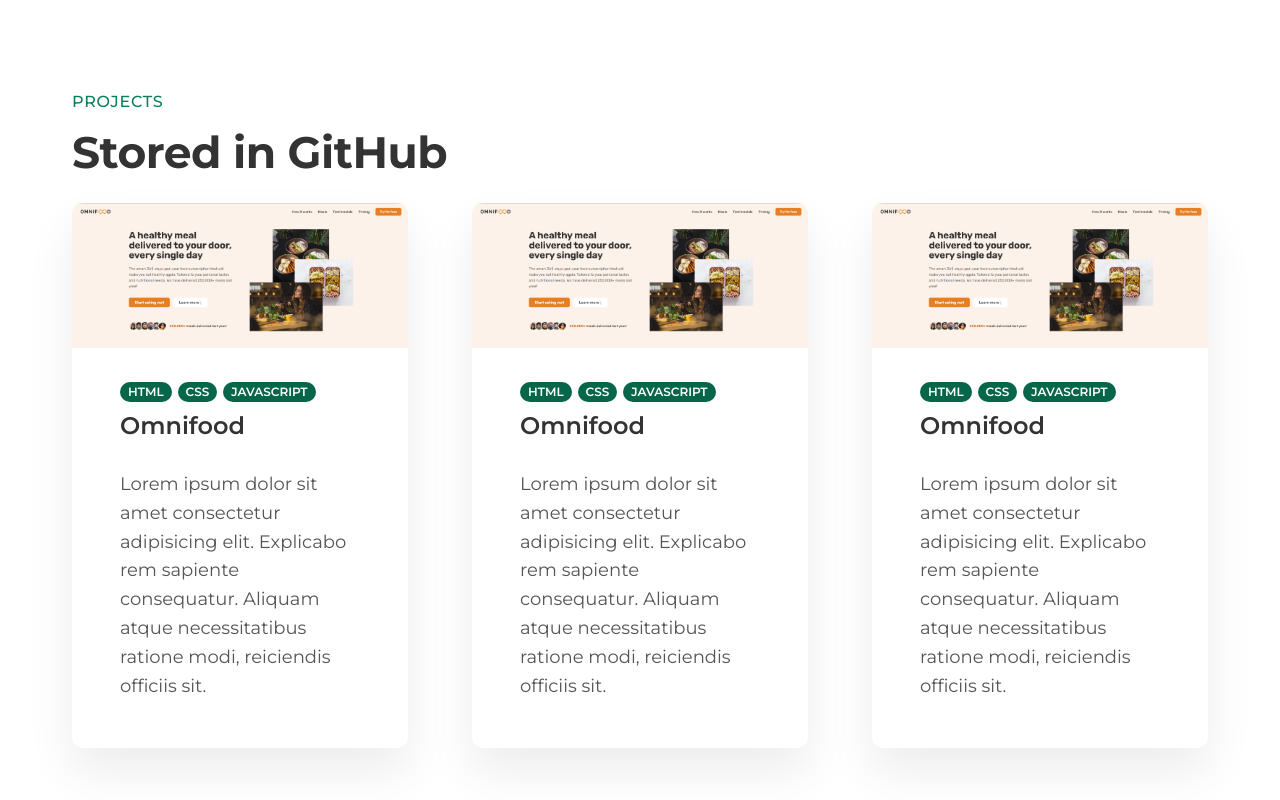
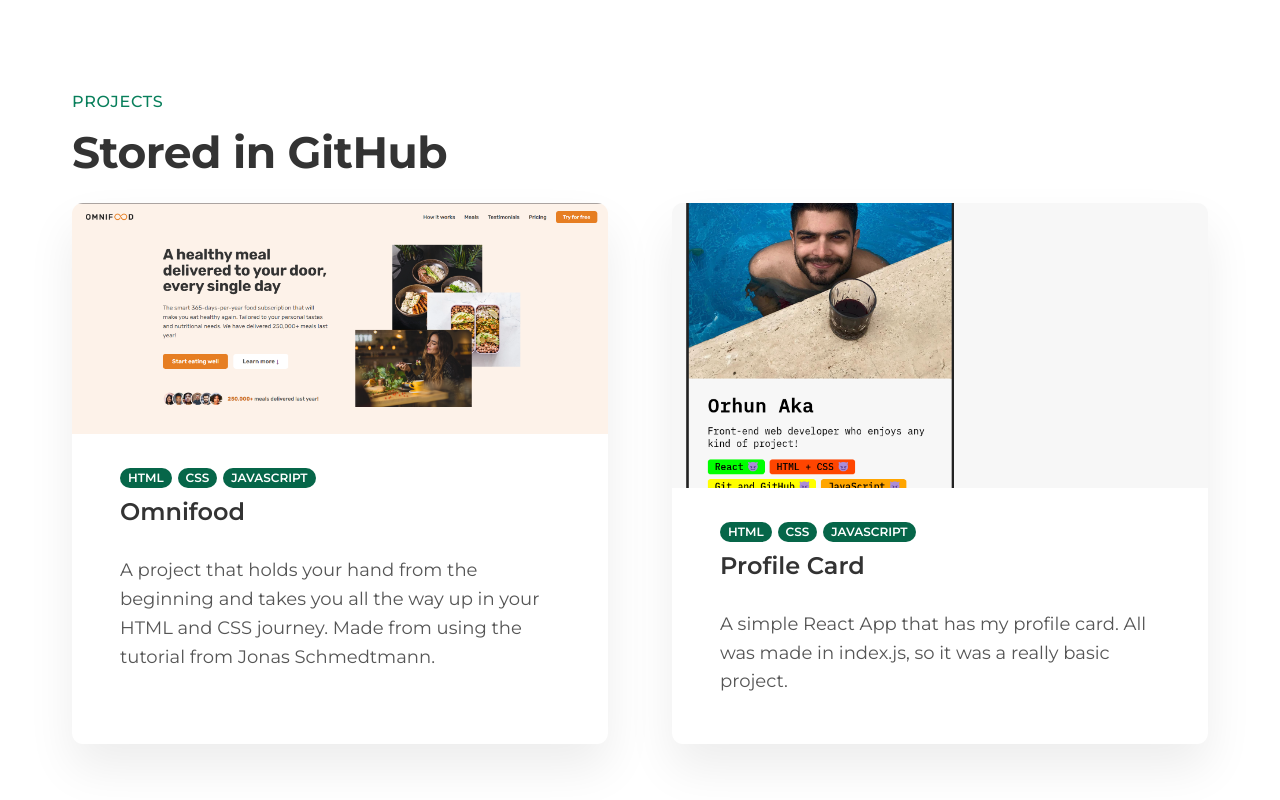
Before and after one commit to orhunaka/my_portfolio, a plain HTML site: page index.html in a window 1280 px wide. Shown: the part 1040-1840 px from the top of the page. Drawn offline with nearby package versions, Linux system fonts and the light colour scheme; some packages are replaced by stand-ins of ours; a script that the page names is missing.

Commit message:
Added the other project

```diff
--- a/index.html
+++ b/index.html
@@ -131,8 +131,51 @@
           <h2 class="heading-secondary projects-title">Stored in GitHub</h2>
         </div>
 
-        <div class="container grid grid--3-cols margin-bottom-md">
+        <div class="container grid grid--2-cols margin-bottom-md">
           <div class="project">
+            <img
+              class="project-img"
+              src="img/project-images/omnifood.png"
+              alt="Omnifood Project"
+            />
+            <div class="project-content">
+              <div class="project-programming-languages">
+                <span class="tag tag--html">HTMl</span>
+                <span class="tag tag--css">CSS</span>
+                <span class="tag tag--javascript">JavaScript</span>
+              </div>
+
+              <p class="project-title">Omnifood</p>
+              <p class="project-description">
+                A project that holds your hand from the beginning and takes you
+                all the way up in your HTML and CSS journey. Made from using the
+                tutorial from Jonas Schmedtmann.
+              </p>
+            </div>
+          </div>
+
+          <div class="project">
+            <img
+              class="project-img"
+              src="img/project-images/profile-card.png"
+              alt="Omnifood Project"
+            />
+            <div class="project-content">
+              <div class="project-programming-languages">
+                <span class="tag tag--html">HTMl</span>
+                <span class="tag tag--css">CSS</span>
+                <span class="tag tag--javascript">JavaScript</span>
+              </div>
+
+              <p class="project-title">Profile Card</p>
+              <p class="project-description">
+                A simple React App that has my profile card. All was made in
+                index.js, so it was a really basic project.
+              </p>
+            </div>
+          </div>
+
+          <!-- <div class="project">
             <img
               class="project-img"
               src="img/project-images/omnifood.png"
@@ -152,51 +195,7 @@
                 ratione modi, reiciendis officiis sit.
               </p>
             </div>
-          </div>
-
-          <div class="project">
-            <img
-              class="project-img"
-              src="img/project-images/omnifood.png"
-              alt="Omnifood Project"
-            />
-            <div class="project-content">
-              <div class="project-programming-languages">
-                <span class="tag tag--html">HTMl</span>
-                <span class="tag tag--css">CSS</span>
-                <span class="tag tag--javascript">JavaScript</span>
-              </div>
-
-              <p class="project-title">Omnifood</p>
-              <p class="project-description">
-                Lorem ipsum dolor sit amet consectetur adipisicing elit.
-                Explicabo rem sapiente consequatur. Aliquam atque necessitatibus
-                ratione modi, reiciendis officiis sit.
-              </p>
-            </div>
-          </div>
-
-          <div class="project">
-            <img
-              class="project-img"
-              src="img/project-images/omnifood.png"
-              alt="Omnifood Project"
-            />
-            <div class="project-content">
-              <div class="project-programming-languages">
-                <span class="tag tag--html">HTMl</span>
-                <span class="tag tag--css">CSS</span>
-                <span class="tag tag--javascript">JavaScript</span>
-              </div>
-
-              <p class="project-title">Omnifood</p>
-              <p class="project-description">
-                Lorem ipsum dolor sit amet consectetur adipisicing elit.
-                Explicabo rem sapiente consequatur. Aliquam atque necessitatibus
-                ratione modi, reiciendis officiis sit.
-              </p>
-            </div>
-          </div>
+          </div> -->
         </div>
       </section>
     </main>
```
Also changed, not shown: img/project-images/profile-card.png (added).
